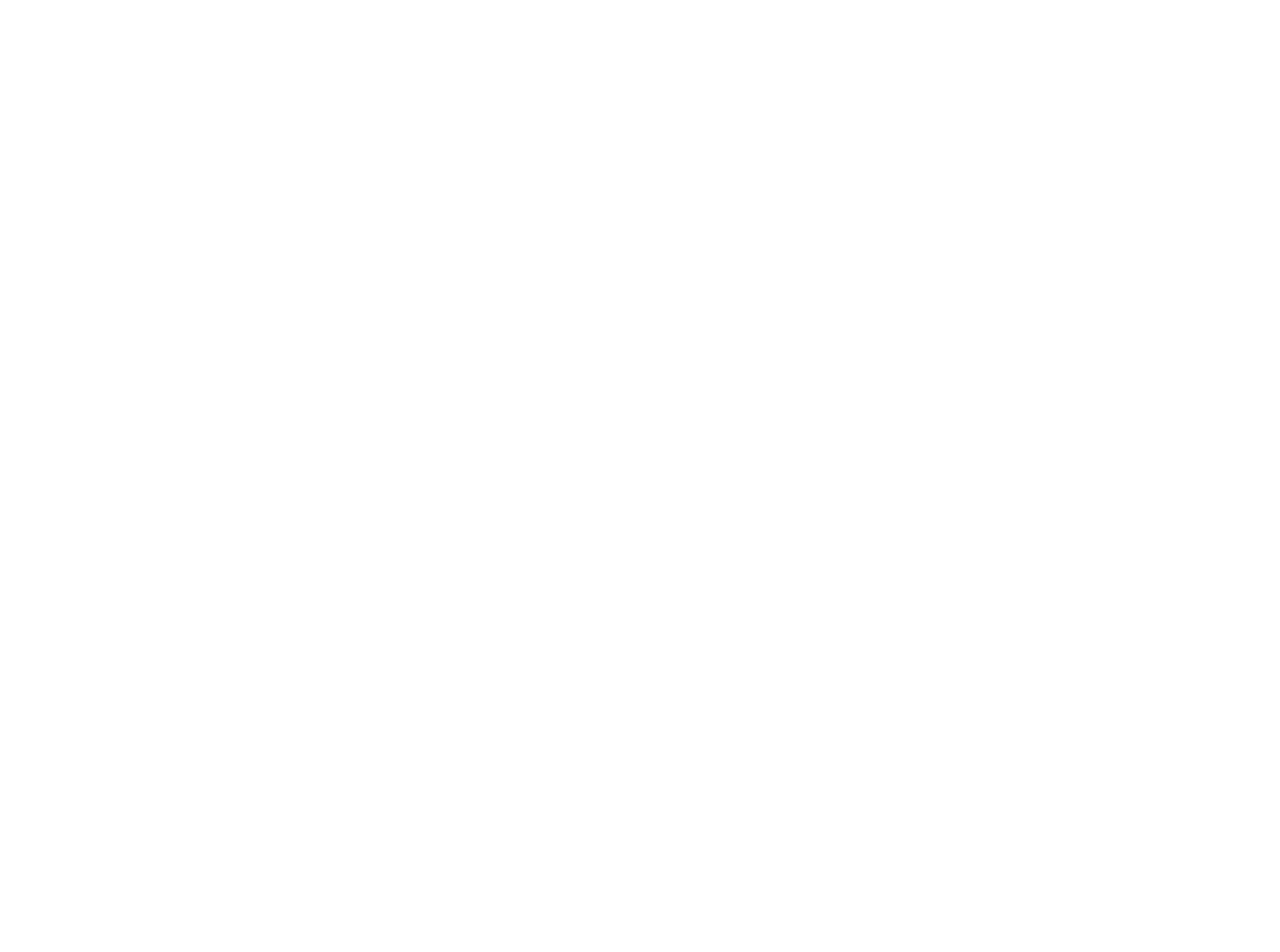
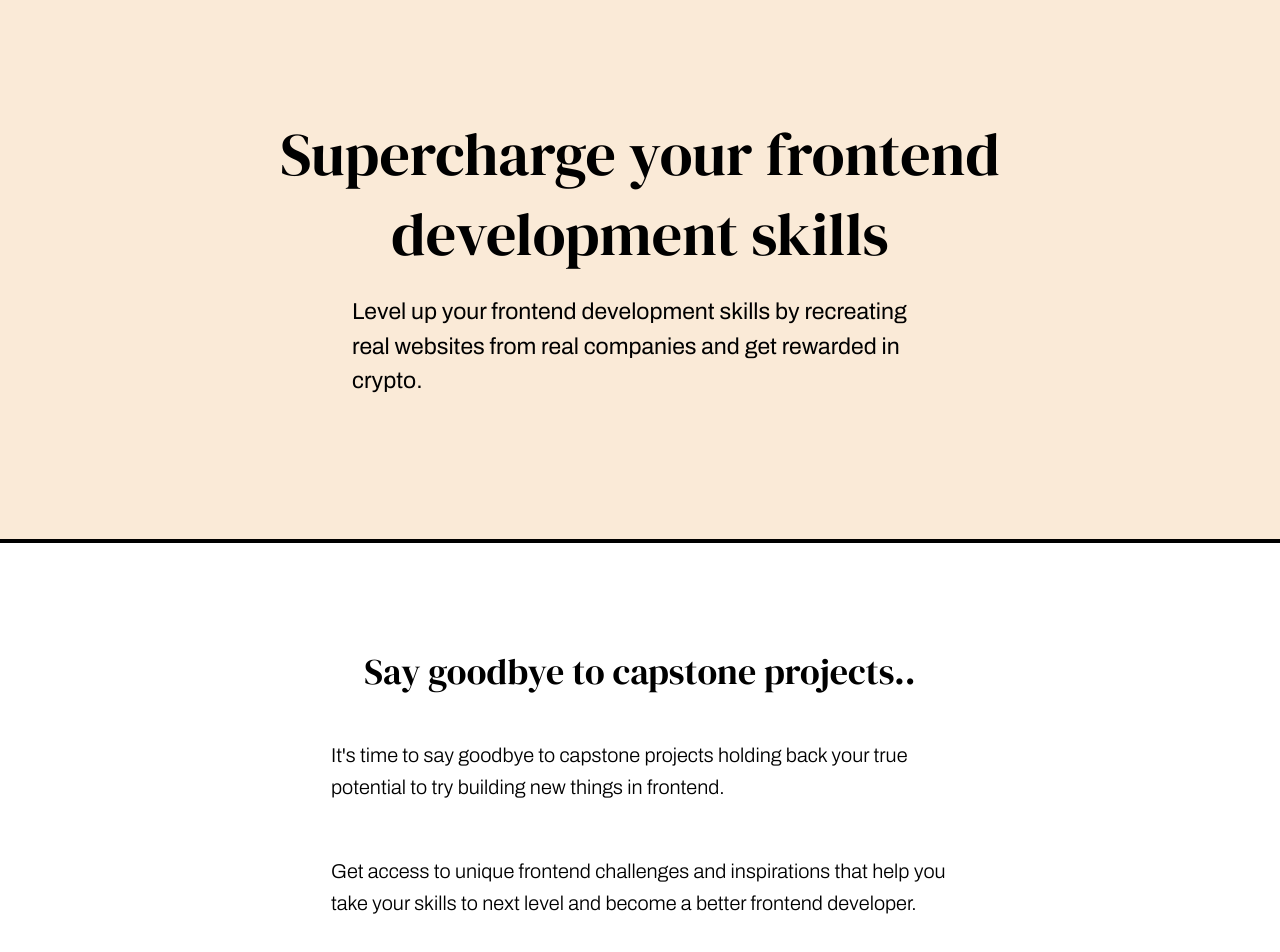
Before and after one commit to joindevforge/front-practice, a Next.js app: page / in a window 1280 px wide. Shown: the part 96-1048 px from the top of the page. Before the commit the page ends 800 px from the top, so only its background shows below. Built offline with nearby package versions, Linux system fonts and the light colour scheme.

Commit message:
19 june 2023

```diff
--- /dev/null
+++ b/components/Header.jsx
@@ -0,0 +1,10 @@
+import React from 'react'
+
+function Header() {
+  return (
+    <div className='w-full h-[70px] bg-white'>
+    </div>
+  )
+}
+
+export default Header
--- /dev/null
+++ b/components/Home1.jsx
@@ -0,0 +1,85 @@
+import React from "react";
+
+function Home1() {
+  return (
+    <div className="w-full h-full">
+      <div className="w-full flex flex-col items-center justify-center">
+        <p className="font-DM font-[400] text-center text-[60px] leading-[80px] pt-[140px] tracking-[-1.5%]">
+          Supercharge your frontend <br />
+          development skills
+        </p>
+        <p className=" text center font-Archivo mt-[21px] text-[23px] tracking-[-1%]   w-[45%]">
+          Level up your frontend development skills by recreating real websites
+          from real companies and get rewarded in crypto.
+        </p>
+      </div>
+      <div className="mt-[140px] h-[488px] bg-white border-y-4 border-black flex items-center justify-center">
+        <div className="h-[272px] w-full flex justify-between items-center flex-col ">
+          <p className="text-center font-DM font-[400] tracking-[-1%] leading-[50px]  text-4xl">
+            Say goodbye to capstone projects..
+          </p>
+          <div className="h-[180px] w-[618px] flex flex-col justify-between ">
+            <p className="text-start text-[20px]  font-Archivo font-light leading-[32px]">
+              It&apos;s time to say goodbye to capstone projects holding back
+              your true potential to try building new things in frontend.
+            </p>
+            <p className="text-start text-[20px]  font-Archivo font-light leading-[32px]">
+              Get access to unique frontend challenges and inspirations that
+              help you take your skills to next level and become a better
+              frontend developer.
+            </p>
+          </div>
+        </div>
+      </div>
+      <div className="mt-[100px] w-full h-full flex items-center justify-center ">
+        <div className="h-[340px] w-[90%] flex  ">
+          <div className="flex-[35%]  flex items-center justify-center w-full h-full">
+            <p className="font-DM text-[42px]  leading-[55px] tracking-[-0.015%] w-[70%]">
+              {" "}
+              Are any of these challenges familiar to you as a Frontend
+              Developer?
+            </p>
+          </div>
+          <div className="flex-[65%] flex justify-center">
+            <div className="w-[90%] h-full border-2 bg-white flex items-center border-black">
+              <ul className="list-decimal py-[20px]  px-[60px]  text-[20px] font-Archivo font-light">
+                <li className="mb-4">
+                  {" "}
+                  Don&apos;t have professional experience in fronted development
+                </li>
+                <li className="mb-4">
+                  {" "}
+                  Don&apos;t have and are not sure how to make an impressive
+                  portfolio
+                </li>
+                <li className="mb-4">
+                  Not sure what projects to build that can be mentioned on
+                  resume
+                </li>
+                <li className="mb-4">
+                  Don&apos;t get answers from companies and faced multiple
+                  rejections
+                </li>
+                <li>
+                  Don&apos;t know how to stand out from the crowd of frontend
+                  developers
+                </li>
+              </ul>
+            </div>
+          </div>
+        </div>
+      </div>
+      <div className="w-full h-full text-center  flex justify-center">
+      <p className="w-[50%] pt-[80px] italic pb-[100px] font-Archivo font-thin text-[24px] leading-[40px]">
+      If you&apos;ve got one of these problems it&apos;s time to fix the errors
+you&apos;re making and land the frontend role you always wanted.
+      </p>
+      </div>
+      <div className="border-2 bg-white border-black h-full w-full">
+        <p className="pt-[100px] font-Archivo  font-[400] ">Here are some ways you can benefit from using our platform:</p>
+      </div>
+    </div>
+  );
+}
+
+export default Home1;
--- a/pages/_app.js
+++ b/pages/_app.js
@@ -1,5 +1,11 @@
+import Header from '@/components/Header'
 import '@/styles/globals.css'
 
 export default function App({ Component, pageProps }) {
-  return <Component {...pageProps} />
+  return (
+    <>
+    <Header/>
+      <Component {...pageProps} />
+    </>
+  )
 }
--- a/pages/_document.js
+++ b/pages/_document.js
@@ -3,7 +3,11 @@
 export default function Document() {
   return (
     <Html lang="en">
-      <Head />
+      <Head>
+      <link rel="preconnect" href="https://fonts.googleapis.com"/>
+<link rel="preconnect" href="https://fonts.gstatic.com" crossorigin/>
+<link href="https://fonts.googleapis.com/css2?family=Archivo:ital,wght@0,100;0,200;0,300;0,400;0,500;0,600;1,700&family=DM+Serif+Display:ital@0;1&display=swap" rel="stylesheet"/>
+      </Head>
       <body>
         <Main />
         <NextScript />
--- a/pages/index.js
+++ b/pages/index.js
@@ -1,8 +1,9 @@
+import Home1 from "@/components/Home1"
 
 export default function Home() {
   return (
     <>
-      hello aditya how are you
+     <Home1/>
     </>
   )
 }
--- a/styles/globals.css
+++ b/styles/globals.css
@@ -1,3 +1,11 @@
 @tailwind base;
 @tailwind components;
 @tailwind utilities;
+
+
+body{
+    background-color: #FAEAD7;
+    margin: 0;
+    padding: 0;
+    box-sizing: border-box;
+}
--- a/tailwind.config.js
+++ b/tailwind.config.js
@@ -7,11 +7,10 @@
   ],
   theme: {
     extend: {
-      backgroundImage: {
-        'gradient-radial': 'radial-gradient(var(--tw-gradient-stops))',
-        'gradient-conic':
-          'conic-gradient(from 180deg at 50% 50%, var(--tw-gradient-stops))',
-      },
+     fontFamily:{
+      'Archivo':['Archivo', 'sans-serif'],
+      'DM':['DM Serif Display', 'serif']
+     }
     },
   },
   plugins: [],
```
